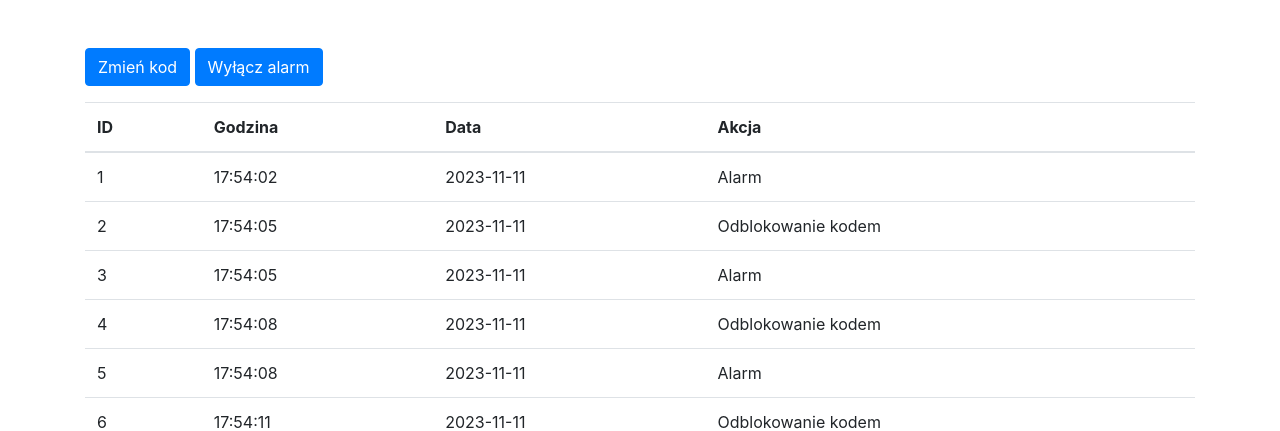
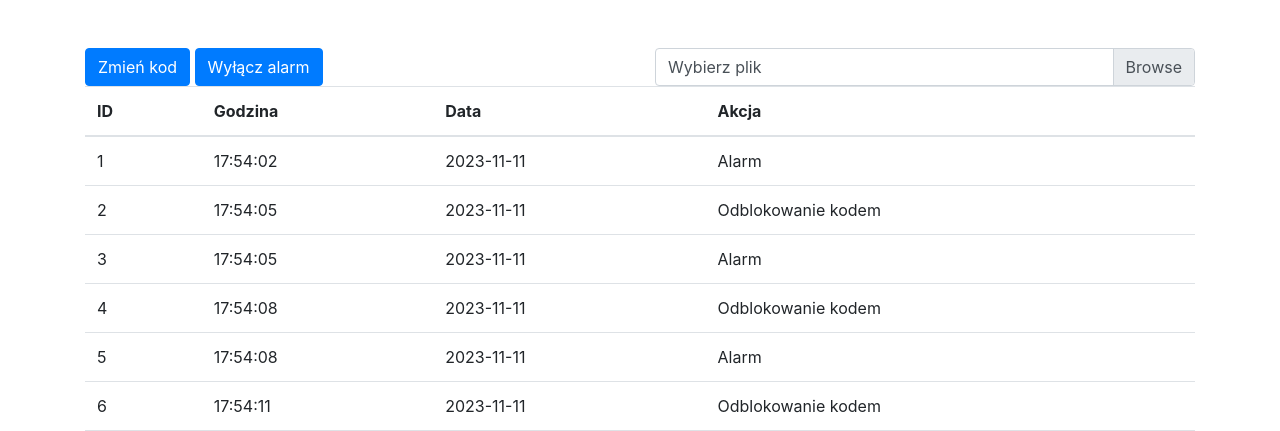
Before and after one commit to DeporS/Movement_checker, a Flask app: page /info_page in a window 1280 px wide. Shown: the top 431 px of the page. Run offline with Flask 3, Linux system fonts and the light colour scheme; data comes from the database, SQL or seed files in the repository; some libraries are stand-ins or nearby versions.

Commit message:
muzyczka dodana

```diff
--- a/wbudowane/server.py
+++ b/wbudowane/server.py
@@ -179,6 +179,25 @@ def func2():
     return 'killing thread'
 
 
+@app.route('/upload_music', methods=['POST'])
+def upload_music():
+    try:
+
+        # Pobierz przesłany plik muzyki
+        music_file = request.files['music_file']
+
+        music = "alarm_music.mp3"
+
+        # Zapisz plik w odpowiednim miejscu na serwerze
+        music_file.save('music/' + music)
+
+        return "OK"
+    except Exception as e:
+        # Obsługa błędu
+        print(f"Błąd podczas przesyłania muzyki: {e}")
+        return "Błąd"
+
+
 def runMainWorker():
     print('runMainWorker')
     while True:
--- a/wbudowane/templates/info.html
+++ b/wbudowane/templates/info.html
@@ -40,11 +40,38 @@
                 }
             });
         }
+
+        function uploadMusic() {
+            var musicFile = $('#musicFileInput')[0].files[0];
+
+            // Utwórz obiekt FormData i dodaj plik
+            var formData = new FormData();
+            formData.append('music_file', musicFile);
+
+            // Wyślij żądanie POST do serwera za pomocą technologii AJAX
+            $.ajax({
+                url: '/upload_music',
+                type: 'POST',
+                data: formData,
+                processData: false,
+                contentType: false,
+                success: function(data) {
+                    // Obsługa odpowiedzi serwera po pomyślnym przesłaniu pliku
+                    console.log('Muzyka przesłana pomyślnie:', data);
+                    // Dodaj kod obsługi dla swojego przypadku użycia
+                },
+                error: function(error) {
+                    // Obsługa błędu
+                    console.error('Błąd podczas przesyłania muzyki:', error);
+                }
+            });
+        }
     </script>
 </head>
 <body>
     <div class="container mt-5">
-        <div class="form-group">
+        <div class="row">
+            <div class="col-md-6">
                 <button type="button" class="btn btn-primary" onclick="showChangeCodeModal()">Zmień kod</button>
 
                 <div class="modal fade" id="changeCodeModal" tabindex="-1" role="dialog" aria-labelledby="exampleModalLabel" aria-hidden="true">
@@ -68,10 +95,17 @@
                         </div>
                     </div>
                 </div>
-
                 <button type="button" class="btn btn-primary" onclick="toggleAlarm()">
                 {{ 'Wyłącz' if alarm_bool else 'Włącz' }} alarm
                 </button>
+            </div>
+            <div class="col-md-6">
+                <div class="custom-file">
+                    <input type="file" class="custom-file-input" id="musicFileInput" accept="audio/*" onchange="uploadMusic()">
+                    <label class="custom-file-label" for="musicFileInput">Wybierz plik</label>
+                </div>
+
+            </div>
         </div>
         <table class="table">
             <thead>
```
Lines whose indentation alone changed are shown as unchanged.
